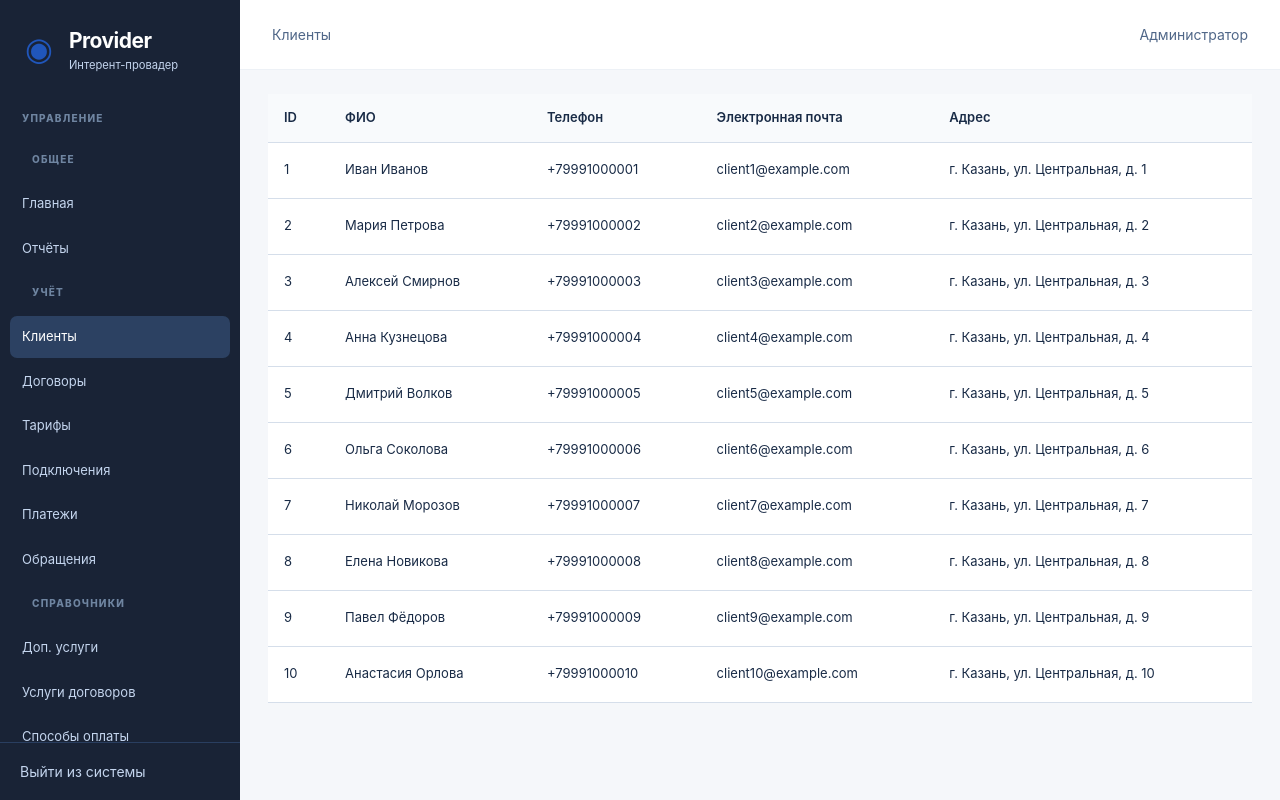
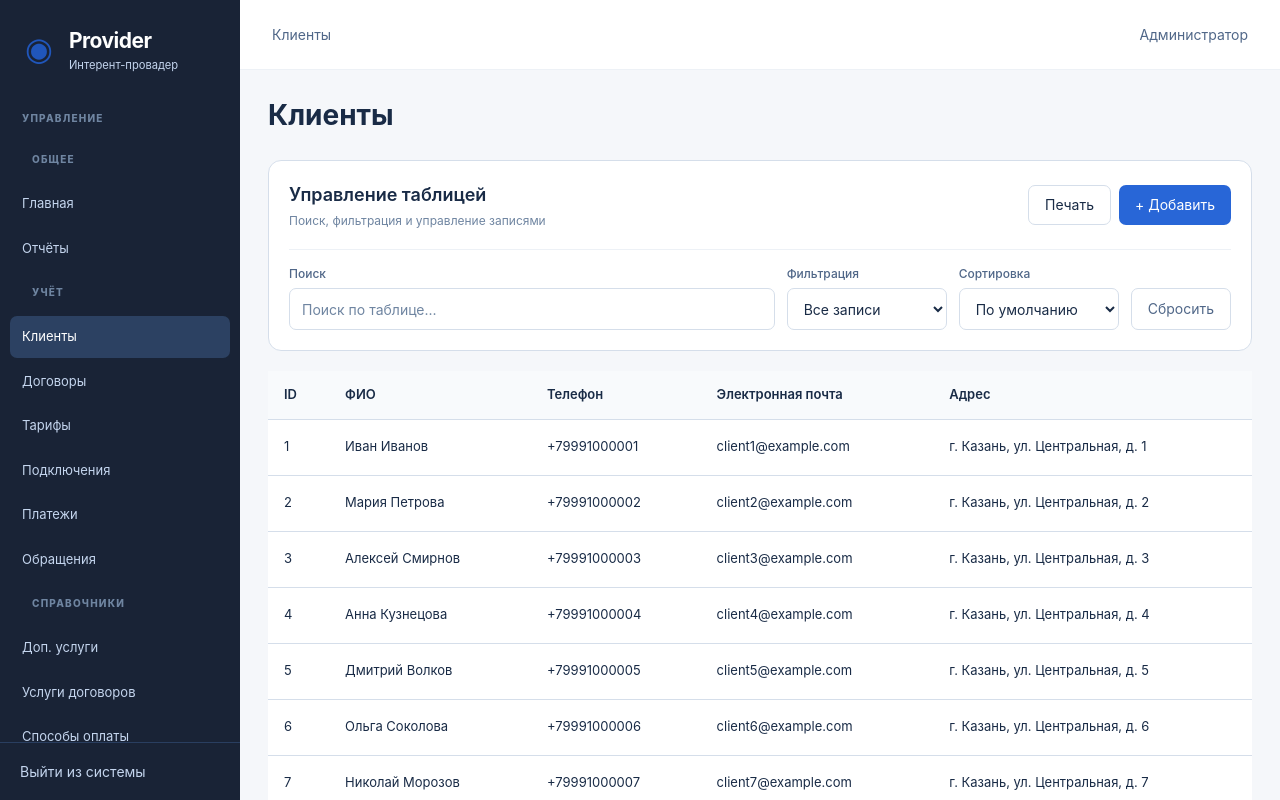
Before and after one commit to grekovpavel019/Internet-Provider, a React (Vite) app in the folder apps/client/: page /clients in a window 1280 px wide. Built offline with nearby package versions, Linux system fonts and the light colour scheme.

Commit message:
styles: fix header and make side panel fixed

```diff
--- a/apps/client/src/app/layouts/MainLayout/MainLayout.tsx
+++ b/apps/client/src/app/layouts/MainLayout/MainLayout.tsx
@@ -7,13 +7,13 @@ import Header from "@widgets/Header";
 
 const MainLayout = (): React.JSX.Element => {
     return (
-        <div className="h-screen flex flex-row">
+        <div className="h-screen flex flex-row overflow-hidden">
             <SidePanel />
 
             <div className="flex flex-col flex-1 min-w-0">
                 <Header />
 
-                <main className="px-(--page-padding-x) py-(--page-padding-y) flex-1 overlow-auto">
+                <main className="min-h-0 flex-1 overflow-y-auto px-(--page-padding-x) py-(--page-padding-y)">
                     <Outlet />
                 </main>
             </div>
--- a/apps/client/src/pages/ClientsPage/ClientsPage.tsx
+++ b/apps/client/src/pages/ClientsPage/ClientsPage.tsx
@@ -1,6 +1,7 @@
 import React from "react";
 
 import DataTable from "@shared/components/DataTable";
+import TableControls from "@shared/components/TableControls";
 import type { Column } from "@shared/components/DataTable/model/config";
 
 const columns = [
@@ -34,6 +35,10 @@ const ClientsPage = (): React.JSX.Element => {
 
     return (
         <>
+            <h1 className="h1 mb-6">Клиенты</h1>
+
+            <TableControls />
+
             <DataTable
                 columns={columns}
                 data={clients}
--- /dev/null
+++ b/apps/client/src/shared/components/TableControls/TableControls.tsx
@@ -0,0 +1,101 @@
+import React from "react";
+
+const TableControls = (): React.JSX.Element => {
+    return (
+        <div className="mb-5 rounded-(--radius-card) border border-(--color-border) bg-(--color-surface) p-5 shadow-(--shadow-panel)">
+
+            <div className="mb-5 flex flex-wrap items-center justify-between gap-4">
+                <div>
+                    <h2 className="font-(--font-heading) text-lg font-semibold text-(--color-foreground)">
+                        Управление таблицей
+                    </h2>
+                    <p className="mt-1 text-xs text-(--color-text-muted)">
+                        Поиск, фильтрация и управление записями
+                    </p>
+                </div>
+
+                <div className="flex items-center gap-2">
+                    <button
+                        type="button"
+                        className="h-(--button-height) cursor-pointer rounded-(--radius-button) border border-(--color-border) px-4 text-sm text-(--color-foreground) transition-colors hover:bg-(--color-surface-hover)"
+                    >
+                        Печать
+                    </button>
+
+                    <button
+                        type="button"
+                        className="h-(--button-height) cursor-pointer rounded-(--radius-button) bg-(--color-primary) px-4 text-sm text-(--color-primary-foreground) transition-colors hover:bg-(--color-primary-hover)"
+                    >
+                        + Добавить
+                    </button>
+                </div>
+            </div>
+
+            <div className="border-t border-(--color-border-soft) pt-4">
+                <div className="flex flex-wrap items-end gap-3">
+
+                    <div className="flex min-w-50 flex-1 flex-col gap-1.5">
+                        <label
+                            htmlFor="table-search"
+                            className="text-xs font-medium text-(--color-text-secondary)"
+                        >
+                            Поиск
+                        </label>
+                        <input
+                            type="search"
+                            id="table-search"
+                            placeholder="Поиск по таблице..."
+                            className="h-(--input-height) w-full rounded-(--radius-input) border border-(--color-border) bg-(--color-surface) px-3 text-sm text-(--color-foreground) outline-none transition-colors placeholder:text-(--color-text-muted) focus:border-(--color-focus) focus:shadow-(--focus-ring)"
+                        />
+                    </div>
+
+                    <div className="flex min-w-40 flex-col gap-1.5">
+                        <label
+                            htmlFor="table-filter"
+                            className="text-xs font-medium text-(--color-text-secondary)"
+                        >
+                            Фильтрация
+                        </label>
+                        <select
+                            id="table-filter"
+                            defaultValue=""
+                            className="h-(--input-height) w-full cursor-pointer rounded-(--radius-input) border border-(--color-border) bg-(--color-surface) px-3 text-sm text-(--color-foreground) outline-none focus:border-(--color-focus) focus:shadow-(--focus-ring)"
+                        >
+                            <option value="">Все записи</option>
+                            <option value="filter1">Фильтр 1</option>
+                            <option value="filter2">Фильтр 2</option>
+                        </select>
+                    </div>
+
+                    <div className="flex min-w-40 flex-col gap-1.5">
+                        <label
+                            htmlFor="table-sort"
+                            className="text-xs font-medium text-(--color-text-secondary)"
+                        >
+                            Сортировка
+                        </label>
+                        <select
+                            id="table-sort"
+                            defaultValue=""
+                            className="h-(--input-height) w-full cursor-pointer rounded-(--radius-input) border border-(--color-border) bg-(--color-surface) px-3 text-sm text-(--color-foreground) outline-none focus:border-(--color-focus) focus:shadow-(--focus-ring)"
+                        >
+                            <option value="">По умолчанию</option>
+                            <option value="asc">По возрастанию</option>
+                            <option value="desc">По убыванию</option>
+                        </select>
+                    </div>
+
+                    <button
+                        type="button"
+                        className="h-(--input-height) cursor-pointer rounded-(--radius-button) border border-(--color-border) px-4 text-sm text-(--color-text-secondary) transition-colors hover:bg-(--color-surface-hover)"
+                    >
+                        Сбросить
+                    </button>
+
+                </div>
+            </div>
+        </div>
+    );
+};
+
+export default TableControls;
--- /dev/null
+++ b/apps/client/src/shared/components/TableControls/index.ts
@@ -0,0 +1 @@
+export { default } from "./TableControls"
--- a/apps/client/src/widgets/Header/Header.tsx
+++ b/apps/client/src/widgets/Header/Header.tsx
@@ -16,7 +16,7 @@ const Header = (): React.JSX.Element => {
 
 
     return (
-        <header className="px-8 h-17.5 flex items-center justify-between text-(--color-text-secondary) bg-(--color-surface) border-b border-(--color-border-soft)">
+        <header className="px-8 h-17.5 shrink-0 flex items-center justify-between text-(--color-text-secondary) bg-(--color-surface) border-b border-(--color-border-soft)">
             <span>{currentPageLabel}</span>
             <span>Администратор</span>
         </header>
--- a/apps/client/src/widgets/SidePanel/ui/SidePanel.tsx
+++ b/apps/client/src/widgets/SidePanel/ui/SidePanel.tsx
@@ -21,7 +21,7 @@ const SidePanel = (): React.JSX.Element => {
 
             <div className="nav-caption">УПРАВЛЕНИЕ</div>
 
-            <nav className="px-2.5 flex flex-col gap-0.75 overflow-y-scroll">
+            <nav className="min-h-0 flex-1 overflow-y-auto px-2.5 flex flex-col gap-0.75">
                 {
                     navigation.map((group) => (
                         <React.Fragment key={group.title}>
```
